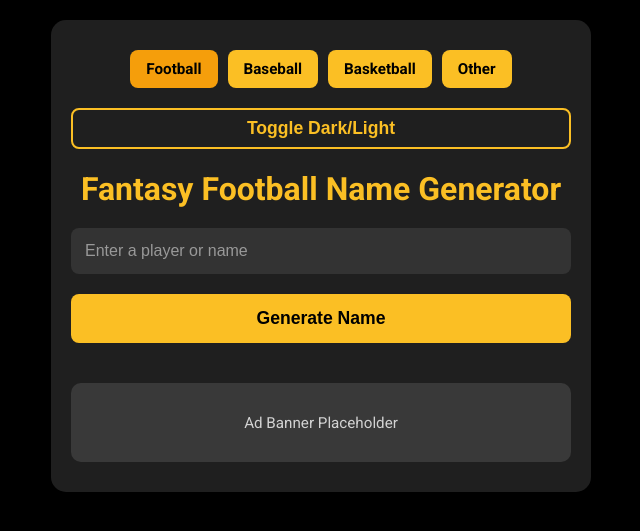
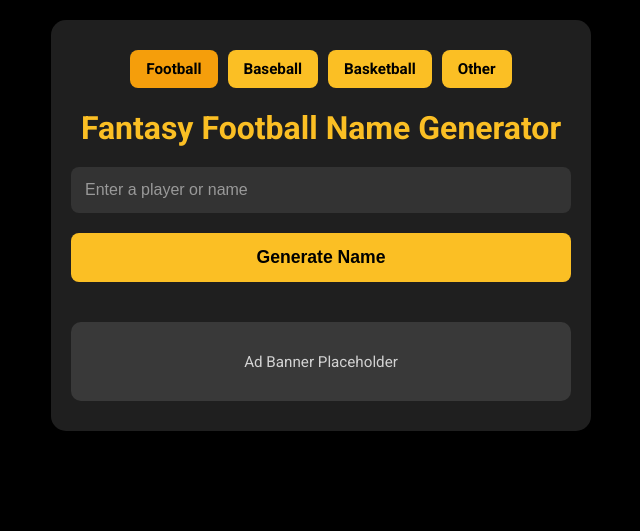
Before and after one commit to Tspeed19/fantasy-sports-namer, a Flask app: page / in a window 1280 px wide. Shown: the top 531 px of the page, without its empty margins (319-959 px from the left). Run offline with Flask 3, Linux system fonts and the light colour scheme.

Commit message:
Update index.html

```diff
--- a/templates/index.html
+++ b/templates/index.html
@@ -12,13 +12,6 @@
       --accent-color: #fbbf24;
       --card-bg: #1f1f1f;
       --input-bg: #333333;
-    }
-    body.light-mode {
-      --bg-color: #ffffff;
-      --text-color: #000000;
-      --accent-color: #fbbf24;
-      --card-bg: #f2f2f2;
-      --input-bg: #dddddd;
     }
     body {
       margin: 0;
@@ -111,25 +104,6 @@
     .tab.active {
       background: #f59e0b;
     }
-    .toggle {
-      display: flex;
-      justify-content: center;
-      margin-bottom: 20px;
-    }
-    .toggle button {
-      background: none;
-      border: 2px solid var(--accent-color);
-      color: var(--accent-color);
-      padding: 8px 16px;
-      border-radius: 8px;
-      cursor: pointer;
-      font-weight: bold;
-      transition: background 0.3s, color 0.3s;
-    }
-    .toggle button:hover {
-      background: var(--accent-color);
-      color: #000;
-    }
     @media (max-width: 480px) {
       h1 {
         font-size: 1.5rem;
@@ -151,10 +125,6 @@
       <div class="tab" data-sport="Baseball">Baseball</div>
       <div class="tab" data-sport="Basketball">Basketball</div>
       <div class="tab" data-sport="Other">Other</div>
-    </div>
-
-    <div class="toggle">
-      <button id="toggleMode">Toggle Dark/Light</button>
     </div>
 
     <h1 id="pageTitle">Fantasy Football Name Generator</h1>
@@ -180,13 +150,16 @@
         document.querySelectorAll(".tab").forEach(t => t.classList.remove("active"));
         tab.classList.add("active");
         selectedSport = tab.dataset.sport;
-        document.getElementById("pageTitle").textContent =
-          `Fantasy ${selectedSport} Name Generator`;
+
+        // Title logic:
+        if (selectedSport === "Other") {
+          document.getElementById("pageTitle").textContent =
+            "Fantasy Sports Name Generator";
+        } else {
+          document.getElementById("pageTitle").textContent =
+            `Fantasy ${selectedSport} Name Generator`;
+        }
       });
-    });
-
-    document.getElementById("toggleMode").addEventListener("click", () => {
-      document.body.classList.toggle("light-mode");
     });
 
     document.getElementById("nameForm").addEventListener("submit", function(e) {
```
